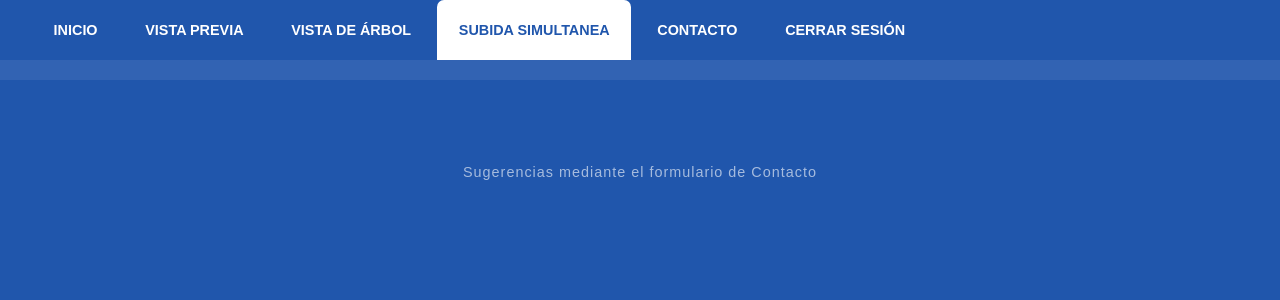
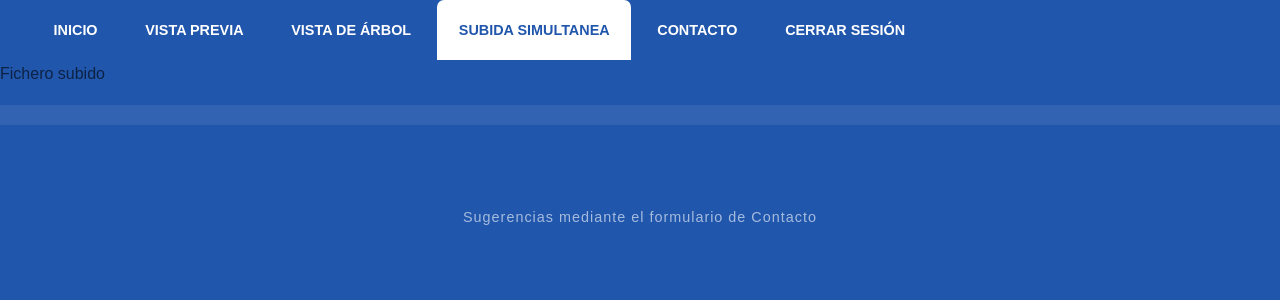
Before and after one commit to Velaa98/CloudsManage, a Flask app: template templates/upload.html in a window 1280 px wide. Shown: the top 300 px of the page. Run offline with Flask 2, Linux system fonts and the light colour scheme; the template is opened without the code that fills it, so the values that code supplies are empty.

Commit message:
prueba upload

```diff
--- a/templates/upload.html
+++ b/templates/upload.html
@@ -21,7 +21,7 @@
 	</form>
 
 {% else -%}
-
+<p>Fichero subido</p>
 
 {% endif %}
 
```
